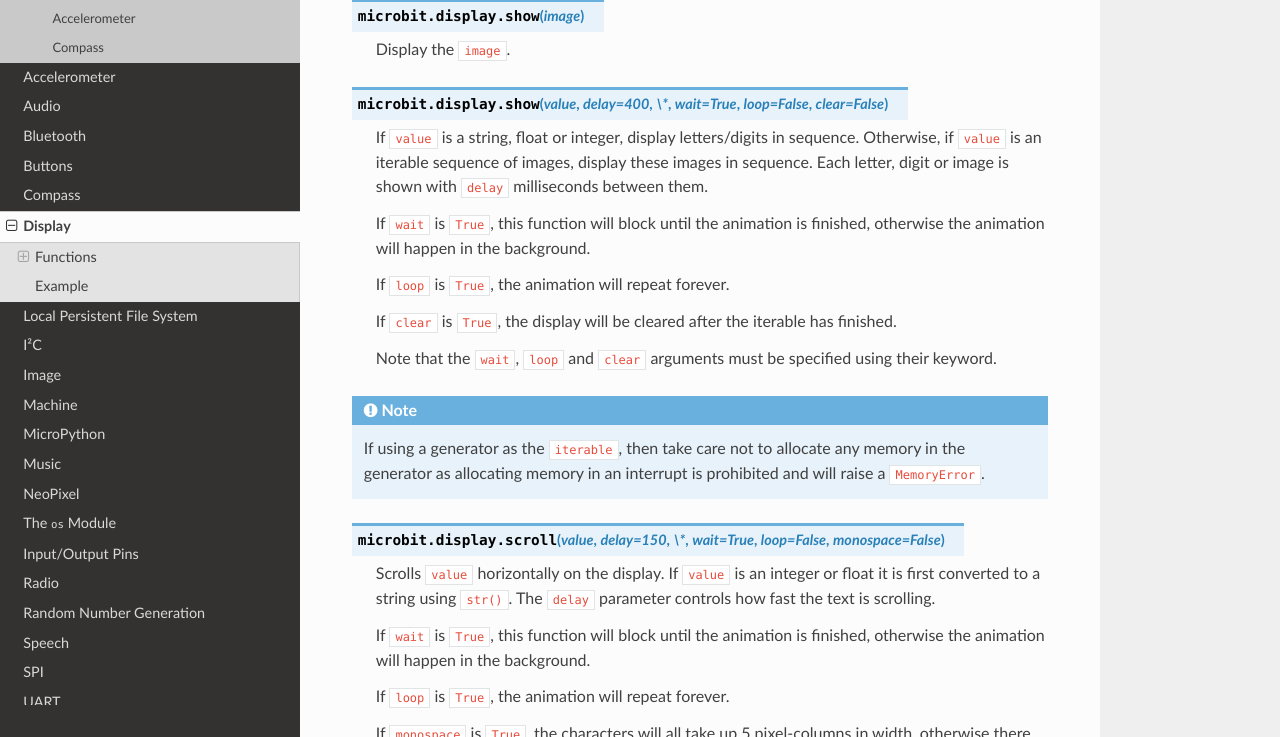
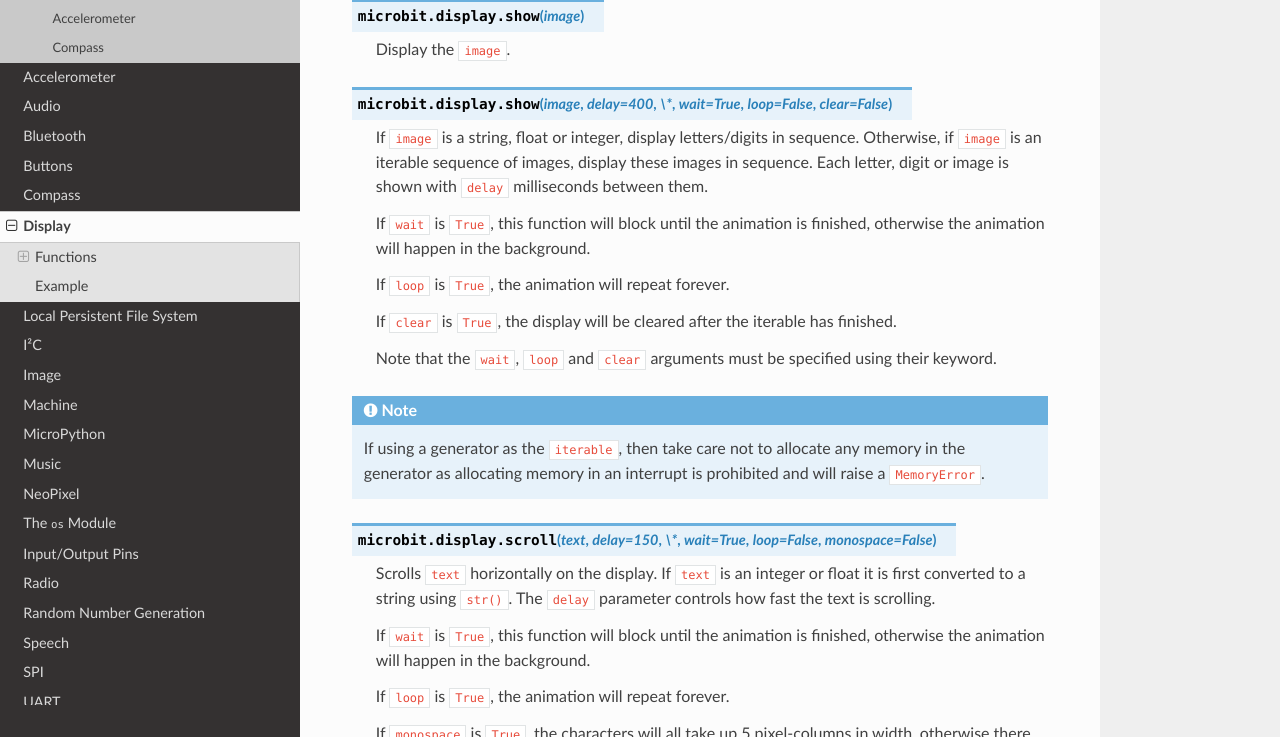
Before and after one commit to bbcmicrobit/micropython, a Sphinx documentation site: the page built from docs/display.rst, in a window 1280 px wide and 900 px high, scrolled down 761 px, cut to the strip 163-900 px from the top of the window. Built offline with Sphinx 7.4.7 and the Read the Docs theme 2.0.0, drawn with Linux system fonts in a browser that asks for light colours.

Commit message:
docs: Fix argument names for display show() and scroll().

```diff
--- a/docs/display.rst
+++ b/docs/display.rst
@@ -32,10 +32,10 @@
     Display the ``image``.
 
 
-.. py:function:: show(value, delay=400, \*, wait=True, loop=False, clear=False)
+.. py:function:: show(image, delay=400, \*, wait=True, loop=False, clear=False)
 
-    If ``value`` is a string, float or integer, display letters/digits in sequence.
-    Otherwise, if ``value`` is an iterable sequence of images, display these images in sequence.
+    If ``image`` is a string, float or integer, display letters/digits in sequence.
+    Otherwise, if ``image`` is an iterable sequence of images, display these images in sequence.
     Each letter, digit or image is shown with ``delay`` milliseconds between them.
 
     If ``wait`` is ``True``, this function will block until the animation is
@@ -54,9 +54,9 @@
     in the generator as allocating memory in an interrupt is prohibited and will raise a
     ``MemoryError``.
 
-.. py:function:: scroll(value, delay=150, \*, wait=True, loop=False, monospace=False)
+.. py:function:: scroll(text, delay=150, \*, wait=True, loop=False, monospace=False)
 
-    Scrolls ``value`` horizontally on the display. If ``value`` is an integer or float it is
+    Scrolls ``text`` horizontally on the display. If ``text`` is an integer or float it is
     first converted to a string using ``str()``. The ``delay`` parameter controls how fast
     the text is scrolling.
 
```
